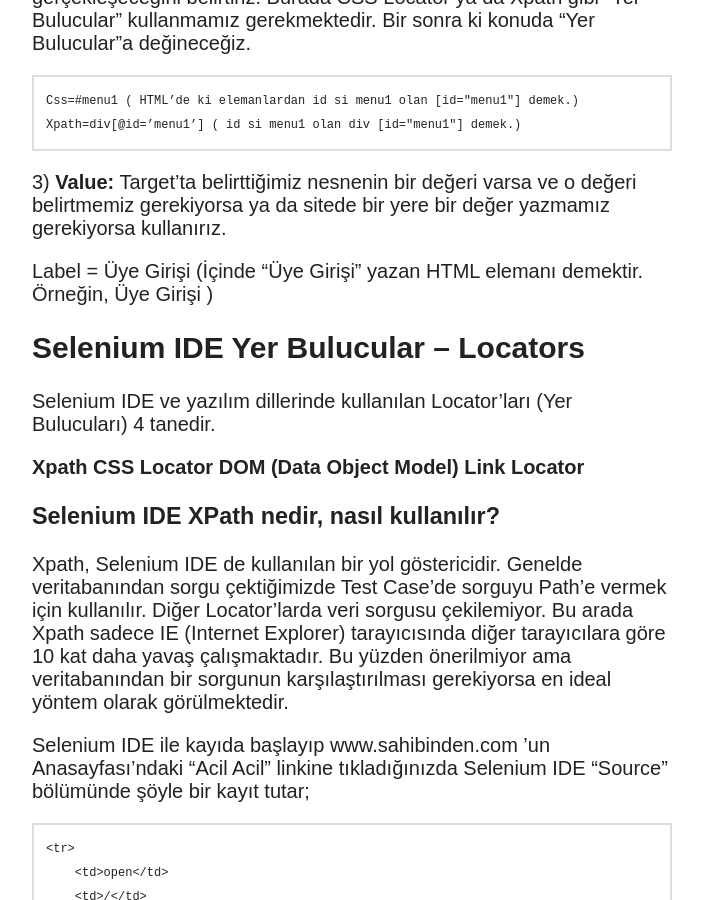
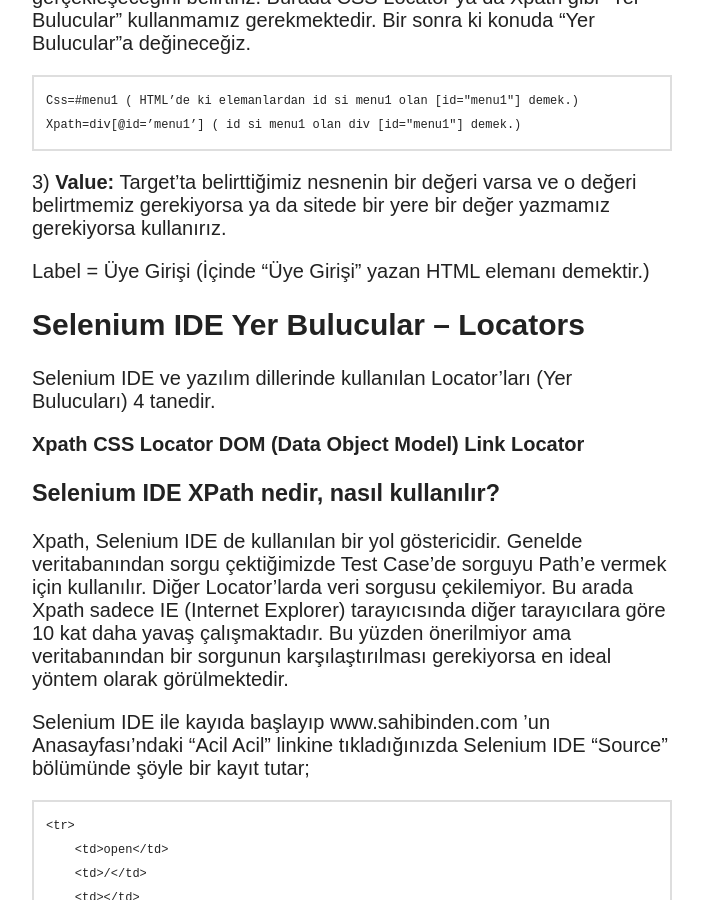
Before and after one commit to sahibinden/sahibinden.github.io, a Jekyll site: the page built from _posts/2011-07-29-kusursuz-testler-yazmak-selenium-ide.md, in a window 1280 px wide and 900 px high, scrolled down 4509 px. Shown: the whole window, without its empty margins (318-1021 px from the left). Built offline with Jekyll 4.4.1, drawn with Linux system fonts in a browser that asks for light colours; nearby versions of some CDN libraries; comment, search, counter and statistics services are not loaded.

Commit message:
Update 2011-07-29-kusursuz-testler-yazmak-selenium-ide.md

```diff
--- a/_posts/2011-07-29-kusursuz-testler-yazmak-selenium-ide.md
+++ b/_posts/2011-07-29-kusursuz-testler-yazmak-selenium-ide.md
@@ -145,16 +145,16 @@
 
 3) **Value:** Target’ta belirttiğimiz nesnenin bir değeri varsa ve o değeri belirtmemiz gerekiyorsa ya da sitede bir yere bir değer yazmamız gerekiyorsa kullanırız.
 
-Label = Üye Girişi (İçinde “Üye Girişi” yazan HTML elemanı demektir. Örneğin, <span>Üye Girişi</span> )
+Label = Üye Girişi (İçinde “Üye Girişi” yazan HTML elemanı demektir.)
 
 ## Selenium IDE Yer Bulucular – Locators
 
 Selenium IDE ve yazılım dillerinde kullanılan Locator’ları (Yer Bulucuları) 4 tanedir.
 
-**Xpath
-CSS Locator
-DOM (Data Object Model)
-Link Locator**
+**Xpath**
+**CSS Locator**
+**DOM (Data Object Model)**
+**Link Locator**
 
 ### Selenium IDE XPath nedir, nasıl kullanılır?
 
```
